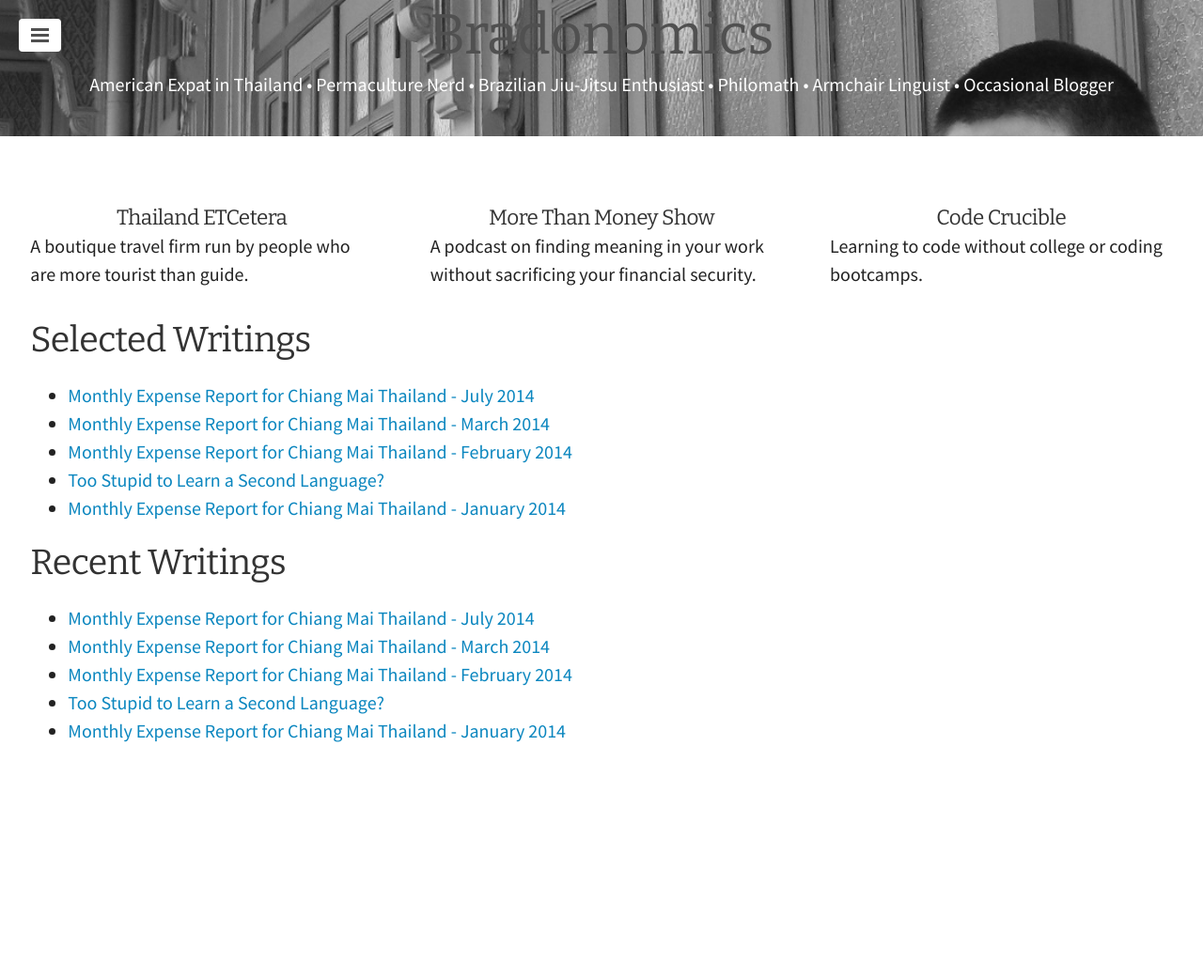
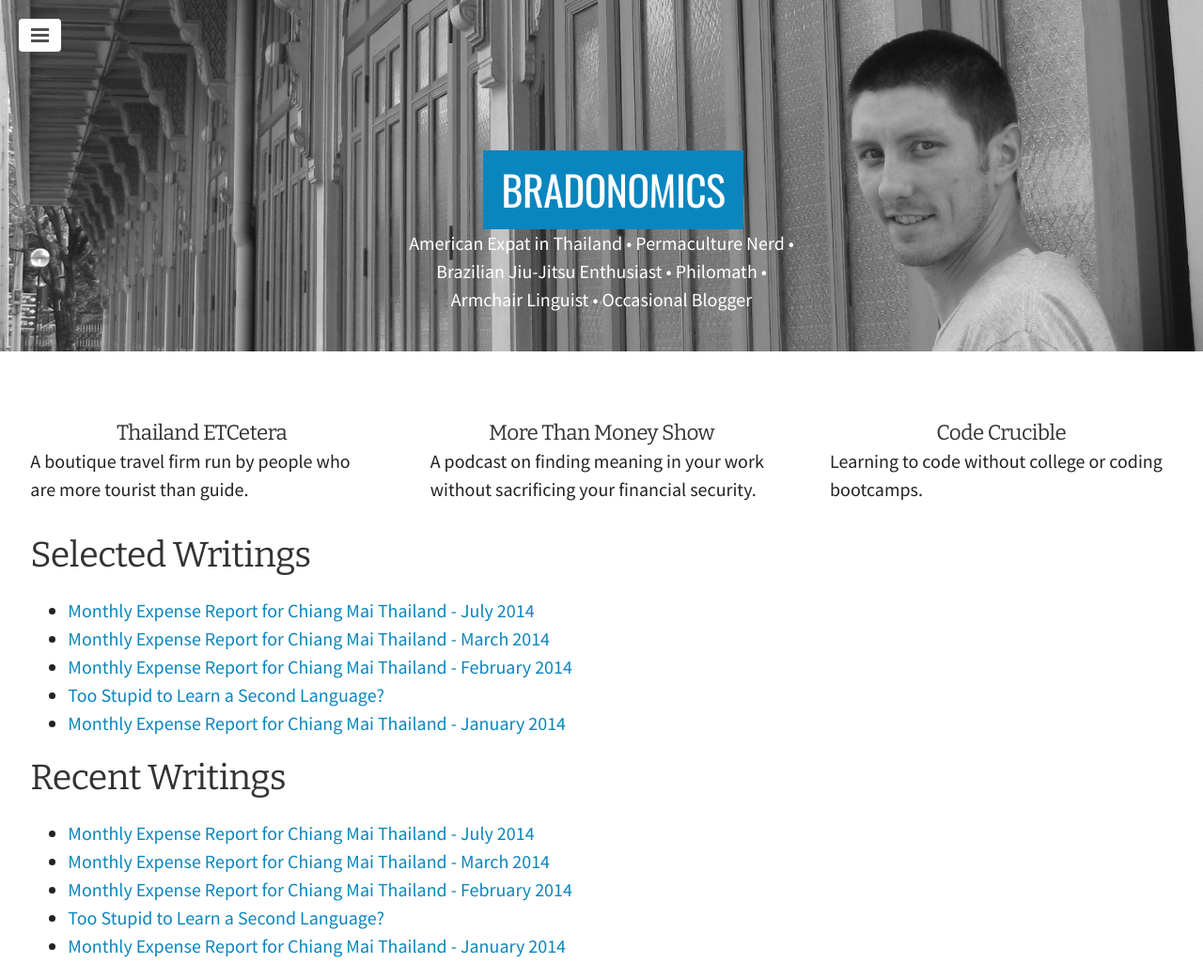
Before and after one commit to snowdj/bradonomics.github.io, a Jekyll site: the page built from index.html, in a window 1280 px wide. Shown: the whole page at 94% size. Built offline with Jekyll 4.4.1, drawn with Linux system fonts in a browser that asks for light colours; some web fonts are replaced; the list of posts is cut into pages by our own code; before the commit the page ends 900 px from its top, so only the background shows below that.

Commit message:
Added css

```diff
--- a/css/style.css
+++ b/css/style.css
@@ -326,27 +326,20 @@
   margin-bottom: 3rem;
 }
 .site-title {
-  margin-top: 0;
-  margin-bottom: 0;
-  color: #505050;
-}
-.site-title a {
-  color: #505050;
-}
-.site-title small {
-  font-size: 75%;
-  font-weight: 400;
-  color: #c0c0c0;
-  letter-spacing: 0;
-}
-
-@media (max-width: 48rem) {
-  .site-title {
-    text-align: center;
-  }
-  .site-title small {
-    display: none;
-  }
+  background-color: #0a86bf;
+  display: inline-block;
+  padding: 16px;
+  padding: 1rem;
+  text-decoration: none;
+  font-family: 'Oswald',sans-serif;
+  font-size: 35px;
+  font-size: 2.188rem;
+  line-height: 1;
+  margin: 0 0 20px;
+  margin: 8rem 0 0 1.25rem;
+  text-transform: uppercase;
+  text-align: center;
+  color: #fff;
 }
 
 /* Cover Image Area */
@@ -398,6 +391,16 @@
         margin-bottom: 1.5rem
     }
 }
+
+/* Homepage Bio Area
+--------------------------------------------- */
+
+.bio-area {
+  max-width: 21rem;
+  margin-left: auto;
+  margin-right: auto;
+}
+
 
 /* Titles
 --------------------------------------------- */
```
